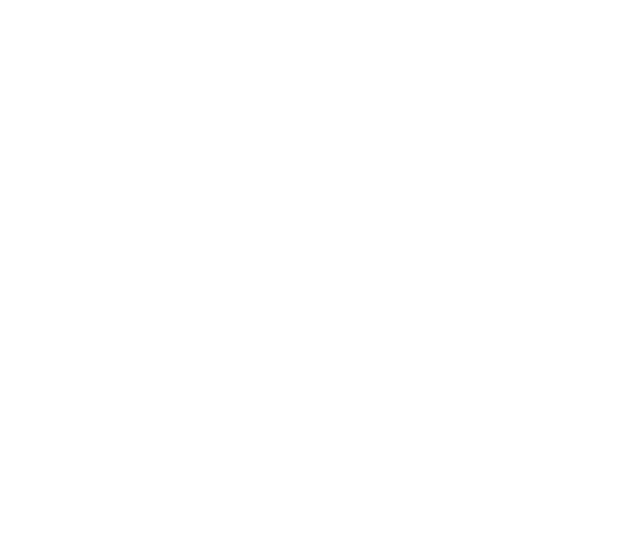
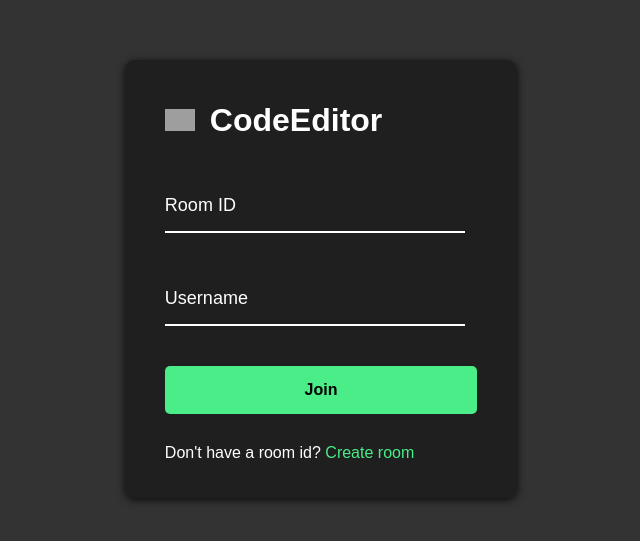
Before and after one commit to MohitAswani/SharedCodeEditor, a React (Create React App) app: page / in a window 1280 px wide. Before the commit this address had no page. Shown: the part 121-662 px from the top of the page, without its empty margins (319-959 px from the left). Built offline with nearby package versions, Linux system fonts and the light colour scheme; grey boxes are pictures that could not be loaded; a web font is replaced by a local one.

Commit message:
Adding code.

```diff
--- a/src/App.js
+++ b/src/App.js
@@ -19,7 +19,7 @@
       }} />
       <BrowserRouter>
         <Routes>
-          <Route path="/home" element={<HomePage />}></Route>
+          <Route path="/" element={<HomePage />}></Route>
           <Route path="/editor/:roomId" element={<EditorPage />}></Route>
         </Routes>
       </BrowserRouter>
```
Also changed, not shown: 1 other file (tests, documents, lock files or other folders).
